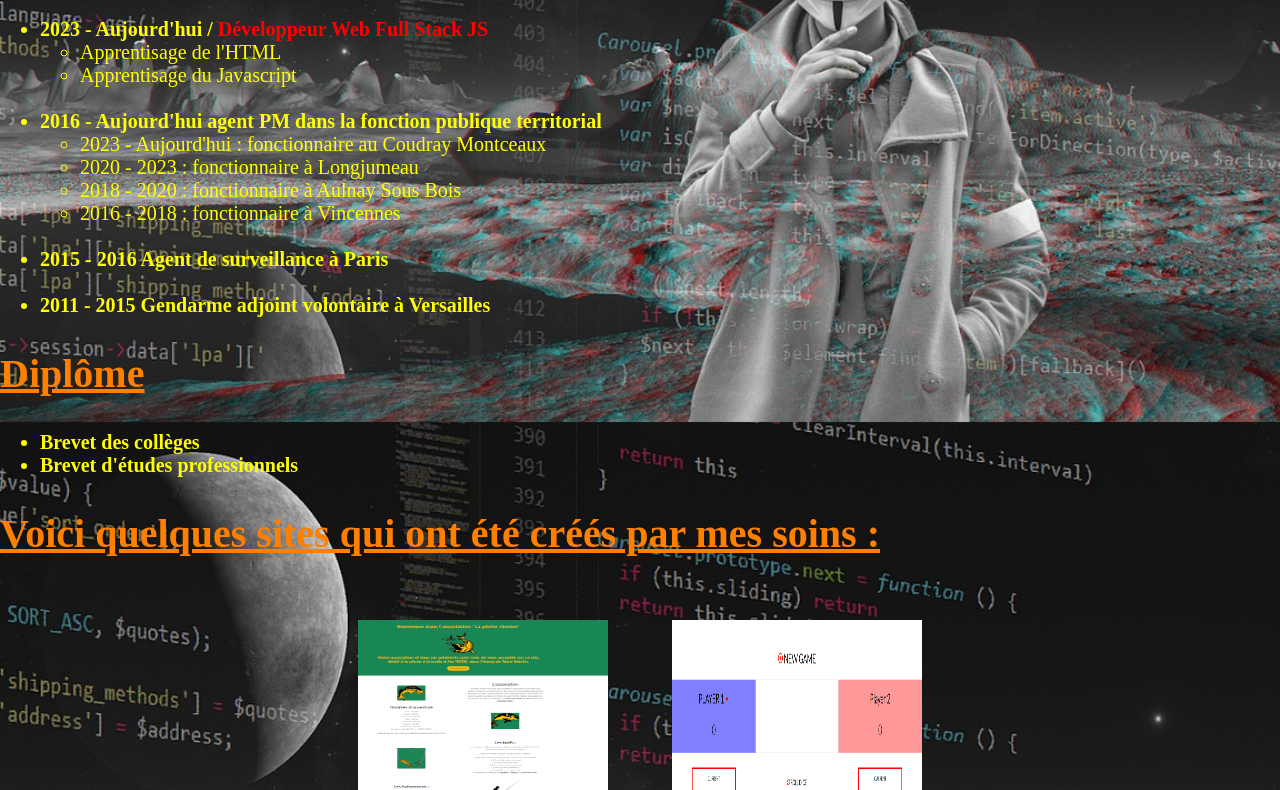
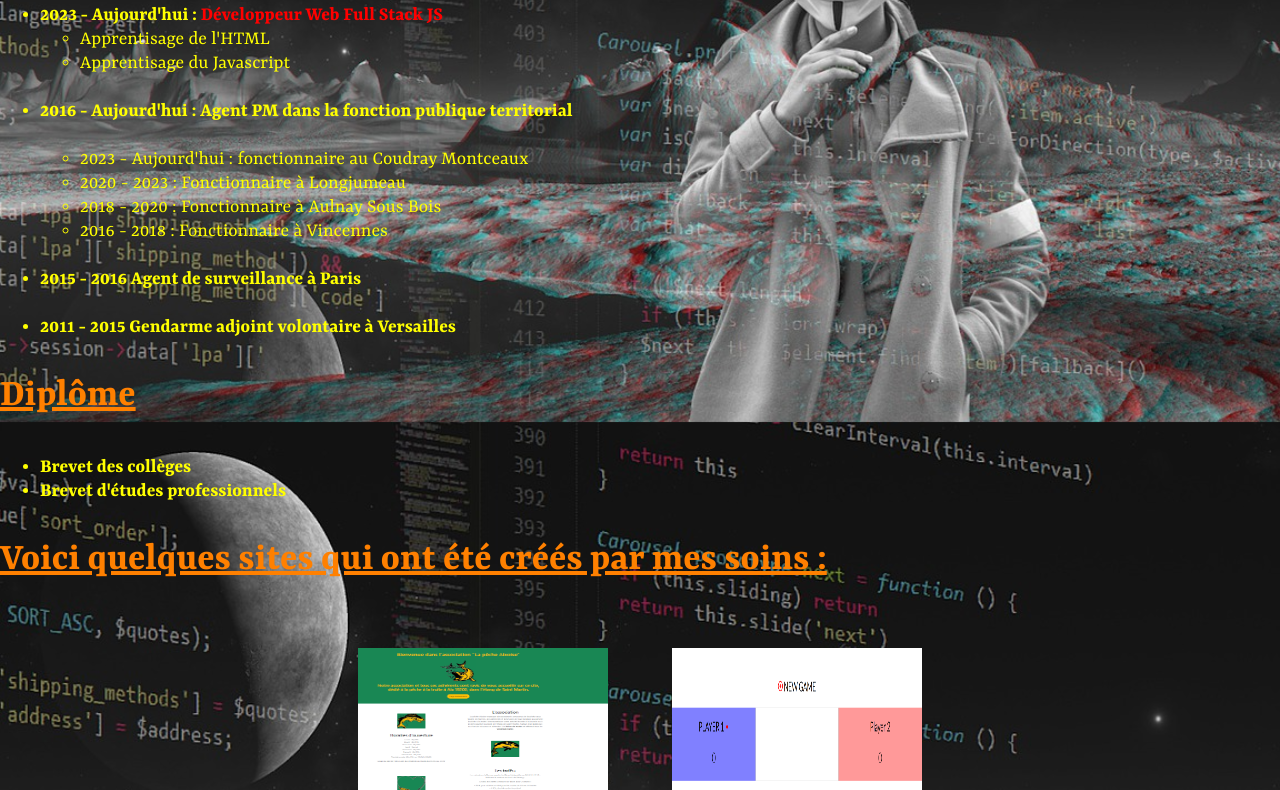
Before and after one commit to armyjojo/curriculum-vitae, a plain HTML site: page index.html in a window 1280 px wide. Shown: the part 378-1168 px from the top of the page. Drawn offline with Linux system fonts and the light colour scheme.

Commit message:
modif erreur synthaxe

```diff
--- a/index.html
+++ b/index.html
@@ -35,19 +35,19 @@
     <h2>Expériences professionnels</h2>
 
     <ul>
-      <li><strong>2023 - Aujourd'hui / <span class="text-red">Développeur Web Full Stack JS</span></strong></li>
+      <li><strong>2023 - Aujourd'hui : <span class="text-red">Développeur Web Full Stack JS</span></strong></li>
       <ul>
         <li>Apprentisage de l'HTML</li>
         <li>Apprentisage du Javascript</li>
       </ul>
       <br/>
 
-      <li><strong>2016 - Aujourd'hui agent PM dans la fonction publique territorial</strong></li>
+      <li><strong>2016 - Aujourd'hui : Agent PM dans la fonction publique territorial</strong></li><br>
       <ul>
         <li>2023 - Aujourd'hui : fonctionnaire au Coudray Montceaux</li>
-        <li>2020 - 2023 : fonctionnaire à Longjumeau</li>
-        <li>2018 - 2020 : fonctionnaire à Aulnay Sous Bois</li>
-        <li>2016 - 2018 : fonctionnaire à Vincennes</li>
+        <li>2020 - 2023 : Fonctionnaire à Longjumeau</li>
+        <li>2018 - 2020 : Fonctionnaire à Aulnay Sous Bois</li>
+        <li>2016 - 2018 : Fonctionnaire à Vincennes</li>
       </ul><br>
 
       <li><strong>2015 - 2016 Agent de surveillance à Paris</strong></li><br>
--- a/style.css
+++ b/style.css
@@ -1,8 +1,14 @@
+@font-face {
+    font-family: 'Rasa-VariableFont_wght';
+    src: url('./Rasa-VariableFont_wght.ttf') format('truetype')
+  }
+
 body {
     margin: 0;
     padding: 0;
     background: url(./images/programming-5287885_1280.jpg) no-repeat center fixed;
     background-size: cover;
+    font-family: 'Rasa-VariableFont_wght', 'Trebuchet MS', 'Lucida Sans Unicode', 'Lucida Grande', 'Lucida Sans', Arial, sans-serif;
 }
 
 h1 {
```
Also changed, not shown: Allura-Regular.ttf (added), Cookie-Regular.ttf (added), Rasa-VariableFont_wght.ttf (added).
